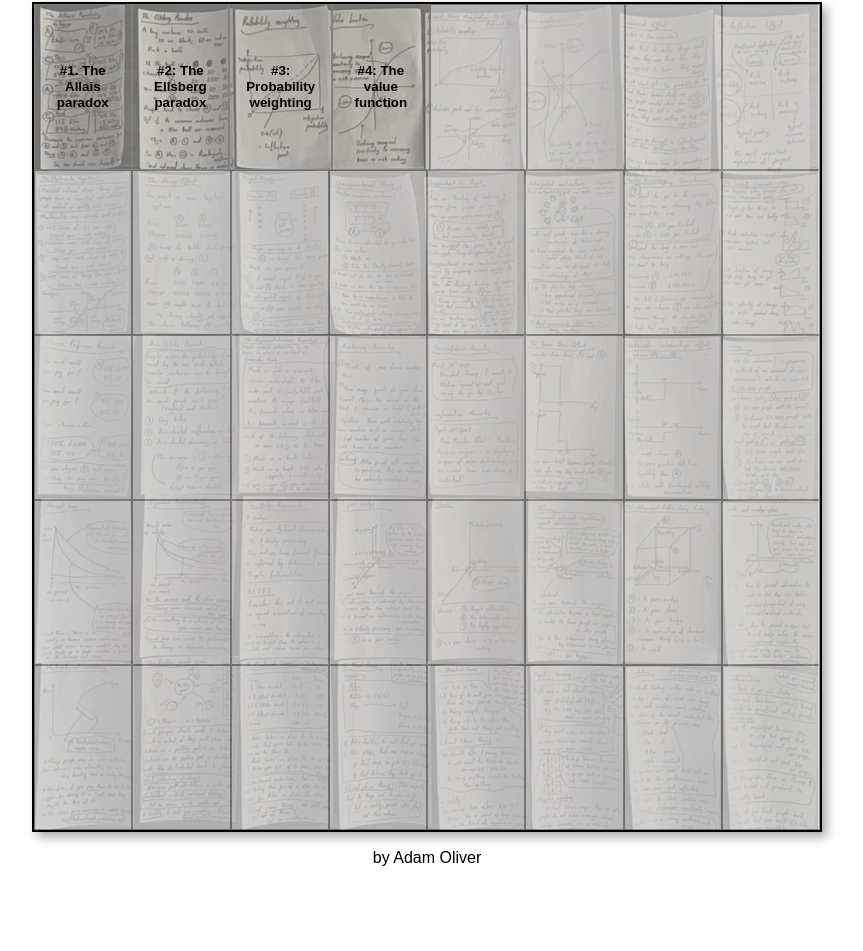
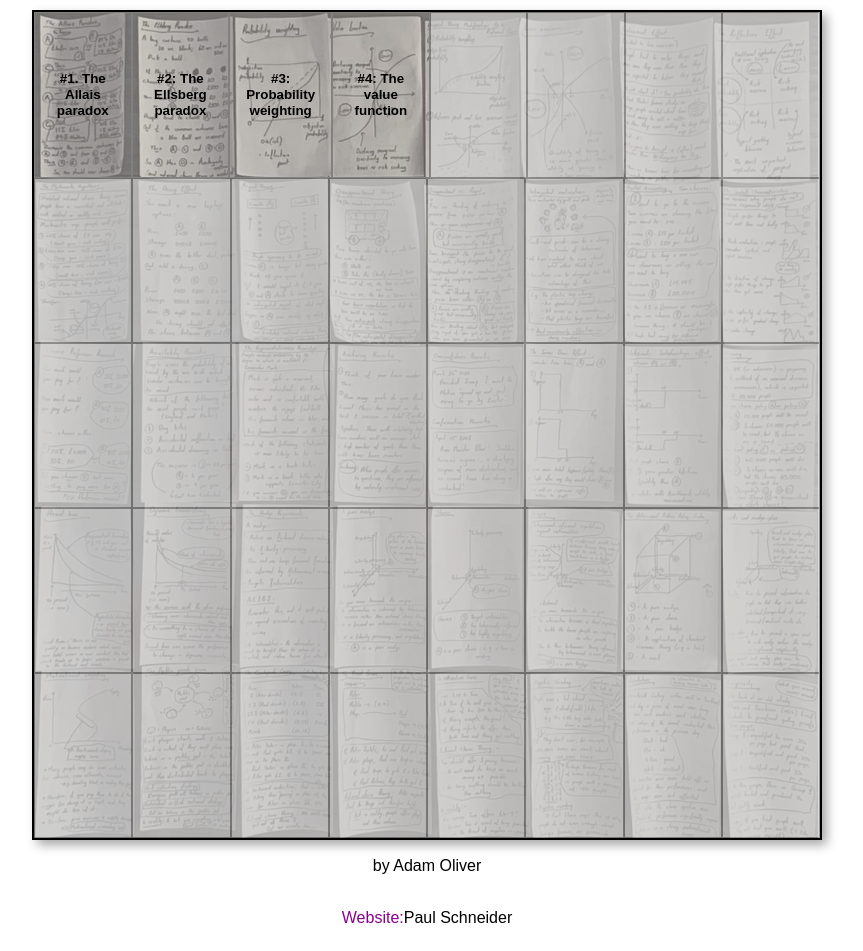
Before and after one commit to bitowaqr/post-it, a plain HTML site: page index.html in a window 1280 px wide. Shown: the part 68-1019 px from the top of the page, without its empty margins (213-1076 px from the left). Before the commit the page ends 960 px from the top, so only its background shows below. Drawn offline with Linux system fonts and the light colour scheme.

Commit message:
center style

```diff
--- a/index.html
+++ b/index.html
@@ -10,6 +10,8 @@
     <title>Document</title>
 </head>
 <body>
+    <div class="main-container">
+
     <div class = "main-title">
         Behavioural economics on a post-it
     </div>
@@ -74,6 +76,9 @@
     <div class="footer">
         by Adam Oliver
     </div>
-
+    <div class="footer gray">
+        Website: <a href="https://bitowaqr.github.io/" target="_blank" rel="noopener noreferrer">Paul Schneider</a>
+    </div>
+</div>
 </body>
 </html>
--- a/style.css
+++ b/style.css
@@ -28,14 +28,22 @@ html, body {
 box-sizing: border-box;
 }
 
+.main-container{
+    display: flex;
+    flex-direction: column;
+    align-items: center;
+    margin: 0 auto;
+    justify-content: center;
+    width: 790px;
+}
+
 
 .main {
     background-image: url("bgc.png");
     background-repeat: no-repeat;
     background-size: contain;
-    width: 790px;
     height: 830px;
-    margin: 0 auto;
+    width: 100%;
     border: 2px solid black;
     box-shadow: darkgray 5px 5px 10px;
 
@@ -102,3 +110,8 @@ a:visited {
     font-weight: 300;
     padding: 1rem;
 }
+
+.gray{
+color: darkmagenta;
+font-weight: 200;
+}
```
